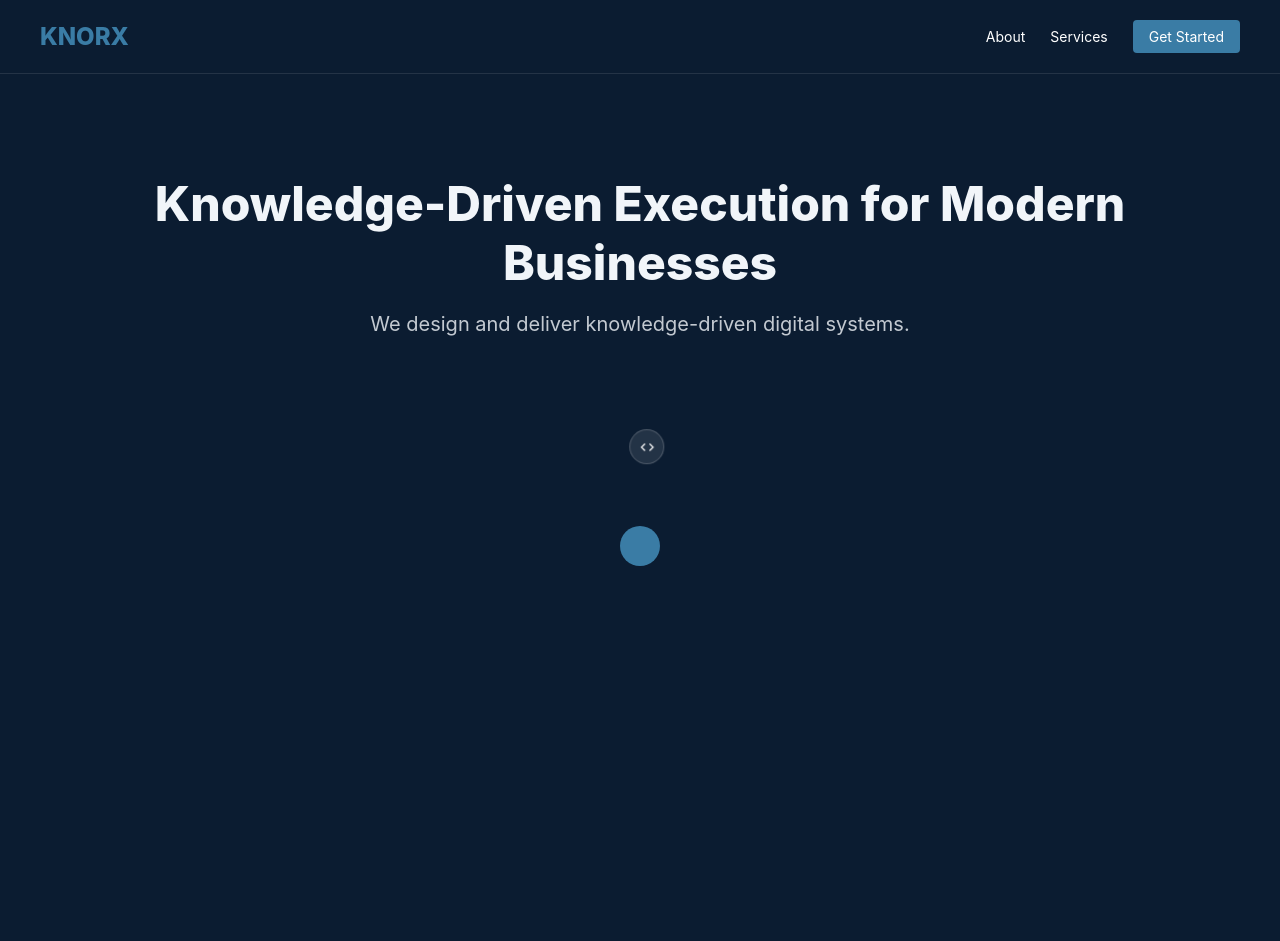
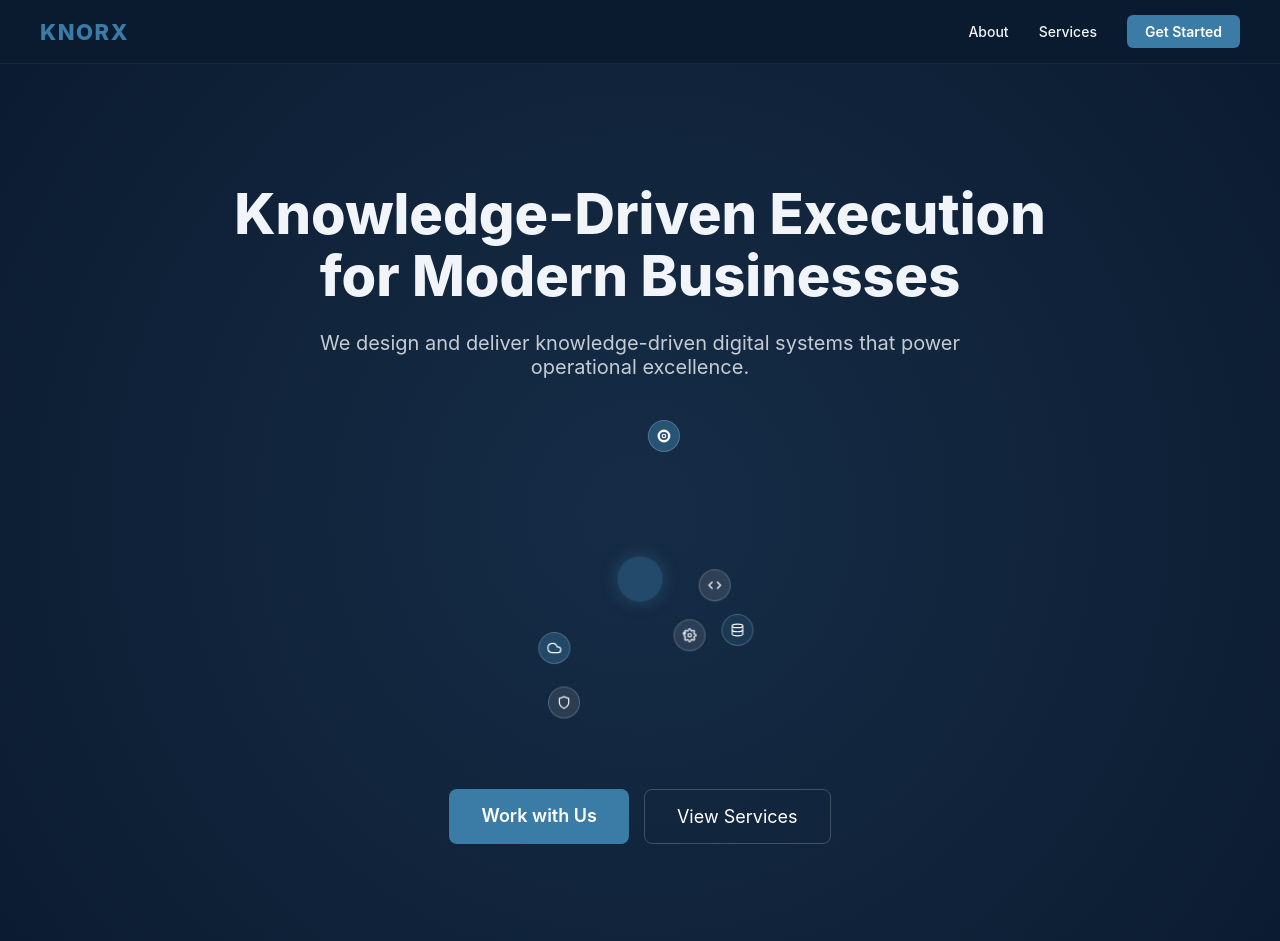
Before and after one commit to Sixtus-Ikpali/knorx-website, a Next.js app: page / in a window 1280 px wide. Shown: the top 941 px of the page. Built offline with nearby package versions, Linux system fonts and the light colour scheme.

Commit message:
Update service icons and add hover effects

```diff
--- a/app/page.tsx
+++ b/app/page.tsx
@@ -8,10 +8,19 @@ export default function Home() {
   const [success, setSuccess] = useState<boolean>(false);
   const [error, setError] = useState<string | null>(null);
   const [year, setYear] = useState<number>(2026);
+  const [isMobileMenuOpen, setIsMobileMenuOpen] = useState(false);
 
   useEffect(() => {
     setYear(new Date().getFullYear());
   }, []);
+
+  useEffect(() => {
+    if (isMobileMenuOpen) {
+      document.body.style.overflow = 'hidden';
+    } else {
+      document.body.style.overflow = 'unset';
+    }
+  }, [isMobileMenuOpen]);
 
   async function handleSubmit(e: FormEvent<HTMLFormElement>) {
     e.preventDefault();
@@ -29,7 +38,9 @@ export default function Home() {
         headers: { 'Content-Type': 'application/json' },
         body: JSON.stringify(data)
       });
+
       if (!response.ok) throw new Error('Failed to send message.');
+
       setSuccess(true);
       form.reset();
     } catch (err: any) {
@@ -42,71 +53,115 @@ export default function Home() {
   return (
     <main style={styles.main}>
       <style jsx global>{`
-        /* Original Orbit Animation */
-        @keyframes orbit {
-          from { transform: rotate(0deg) translateX(100px) rotate(0deg); }
-          to { transform: rotate(360deg) translateX(100px) rotate(-360deg); }
+        @media (max-width: 768px) {
+          .desktop-nav { display: none !important; }
+          .mobile-toggle { display: block !important; }
+        }
+        @media (min-width: 769px) {
+          .desktop-nav { display: flex !important; }
+          .mobile-toggle { display: none !important; }
         }
 
-        /* The ONLY 'new' addition: The hover lift for cards */
+        /* ORBIT ANIMATIONS */
+        @keyframes orbit-inner {
+          from { transform: rotate(0deg) translateX(75px) rotate(0deg); }
+          to   { transform: rotate(360deg) translateX(75px) rotate(-360deg); }
+        }
+        @keyframes orbit-mid {
+          from { transform: rotate(360deg) translateX(110px) rotate(-360deg); }
+          to   { transform: rotate(0deg) translateX(110px) rotate(0deg); }
+        }
+        @keyframes orbit-outer {
+          from { transform: rotate(0deg) translateX(145px) rotate(0deg); }
+          to   { transform: rotate(360deg) translateX(145px) rotate(-360deg); }
+        }
+        @keyframes pulse-glow {
+          0% { transform: scale(0.9); opacity: 0.4; box-shadow: 0 0 20px #3a7ca5; }
+          50% { transform: scale(1.1); opacity: 0.7; box-shadow: 0 0 50px #3a7ca5; }
+          100% { transform: scale(0.9); opacity: 0.4; box-shadow: 0 0 20px #3a7ca5; }
+        }
+
+        /* NEW: SERVICE CARD HOVER EFFECTS */
         .service-card {
-          transition: transform 0.3s ease, box-shadow 0.3s ease, border-color 0.3s ease !important;
+          transition: all 0.3s ease-in-out !important;
+          cursor: pointer;
         }
         .service-card:hover {
           transform: translateY(-10px);
+          background-color: rgba(255, 255, 255, 0.06) !important;
+          border-color: #3a7ca5 !important;
           box-shadow: 0 10px 30px rgba(58, 124, 165, 0.2);
-          border-color: #3a7ca5 !important;
         }
       `}</style>
 
-      {/* HEADER - RESTORED */}
+      {/* HEADER */}
       <header style={styles.header}>
         <div style={styles.nav}>
-          <span style={styles.logoText}>KNORX</span>
-          <div style={styles.navLinks}>
+          <div style={styles.logoContainer}>
+            <span style={styles.logoText}>KNORX</span>
+          </div>
+          <div className="desktop-nav" style={styles.navLinks}>
             <a href="#about" style={styles.link}>About</a>
             <a href="#services" style={styles.link}>Services</a>
             <a href="#contact" style={styles.navButton}>Get Started</a>
           </div>
+          <button className="mobile-toggle" onClick={() => setIsMobileMenuOpen(!isMobileMenuOpen)} style={styles.hamburgerButton}>
+            <svg width="24" height="24" viewBox="0 0 24 24" fill="none" stroke="currentColor" strokeWidth="2">
+              {isMobileMenuOpen ? <path d="M18 6L6 18M6 6l12 12"/> : <path d="M3 12h18M3 6h18M3 18h18"/>}
+            </svg>
+          </button>
         </div>
       </header>
 
-      {/* HERO - RESTORED TO SINGLE ORBIT */}
+      {/* MOBILE MENU */}
+      {isMobileMenuOpen && (
+        <div style={styles.mobileMenu}>
+          <a href="#about" onClick={() => setIsMobileMenuOpen(false)} style={styles.mobileLink}>About</a>
+          <a href="#services" onClick={() => setIsMobileMenuOpen(false)} style={styles.mobileLink}>Services</a>
+          <a href="#contact" onClick={() => setIsMobileMenuOpen(false)} style={styles.mobileButton}>Get Started</a>
+        </div>
+      )}
+
+      {/* HERO SECTION */}
       <section style={styles.hero}>
         <h1 style={styles.heading}>Knowledge-Driven Execution for Modern Businesses</h1>
-        <p style={styles.subtext}>We design and deliver knowledge-driven digital systems.</p>
+        <p style={styles.subtext}>We design and deliver knowledge-driven digital systems that power operational excellence.</p>
+
         <div style={styles.orbitContainer}>
           <div style={styles.centralNode}></div>
-          <div style={{...styles.orbitNode, animation: 'orbit 8s linear infinite'}}>
-            <svg width="14" height="14" viewBox="0 0 24 24" fill="none" stroke="#fff" strokeWidth="2">
-              <path d="M16 18l6-6-6-6M8 6l-6 6 6 6"/>
-            </svg>
+          <div style={{...styles.orbitNode, animation: 'orbit-inner 6s linear infinite'}}><svg width="14" height="14" viewBox="0 0 24 24" fill="none" stroke="#fff" strokeWidth="2"><path d="M16 18l6-6-6-6M8 6l-6 6 6 6"/></svg></div>
+          <div style={{...styles.orbitNode, animation: 'orbit-mid 10s linear infinite', backgroundColor: 'rgba(58, 124, 165, 0.4)'}}><svg width="14" height="14" viewBox="0 0 24 24" fill="none" stroke="#fff" strokeWidth="2"><path d="M18 10h-1.26A8 8 0 1 0 9 20h9a5 5 0 0 0 0-10z"/></svg></div>
+          <div style={{...styles.orbitNode, animation: 'orbit-mid 12s linear infinite', animationDelay: '-5s', backgroundColor: 'rgba(58, 124, 165, 0.2)'}}><svg width="14" height="14" viewBox="0 0 24 24" fill="none" stroke="#fff" strokeWidth="2"><ellipse cx="12" cy="5" rx="9" ry="3"/><path d="M21 12c0 1.66-4 3-9 3s-9-1.34-9-3"/><path d="M3 5v14c0 1.66 4 3 9 3s9-1.34 9-3V5"/></svg></div>
+          <div style={{...styles.orbitNode, animation: 'orbit-outer 18s linear infinite'}}><svg width="14" height="14" viewBox="0 0 24 24" fill="none" stroke="#fff" strokeWidth="2"><path d="M12 22s8-4 8-10V5l-8-3-8 3v7c0 6 8 10 8 10z"/></svg></div>
+          <div style={{...styles.orbitNode, animation: 'orbit-outer 22s linear infinite', animationDelay: '-11s', backgroundColor: 'rgba(58, 124, 165, 0.5)'}}><svg width="14" height="14" viewBox="0 0 24 24" fill="none" stroke="#fff" strokeWidth="2"><path d="M12 2a10 10 0 1 0 10 10A10 10 0 0 0 12 2zm0 18a8 8 0 1 1 8-8 8 8 0 0 1-8 8z"/><circle cx="12" cy="12" r="3"/></svg></div>
+          <div style={{...styles.orbitNode, animation: 'orbit-inner 8s linear infinite', animationDelay: '-3s'}}><svg width="14" height="14" viewBox="0 0 24 24" fill="none" stroke="#fff" strokeWidth="2"><circle cx="12" cy="12" r="3"/><path d="M19.4 15a1.65 1.65 0 0 0 .33 1.82l.06.06a2 2 0 0 1 0 2.83 2 2 0 0 1-2.83 0l-.06-.06a1.65 1.65 0 0 0-1.82-.33 1.65 1.65 0 0 0-1 1.51V21a2 2 0 0 1-2 2 2 2 0 0 1-2-2v-.09A1.65 1.65 0 0 0 9 19.4a1.65 1.65 0 0 0-1.82.33l-.06.06a2 2 0 0 1-2.83 0 2 2 0 0 1 0-2.83l.06-.06a1.65 1.65 0 0 0 .33-1.82 1.65 1.65 0 0 0-1.51-1V11a2 2 0 0 1-2-2 2 2 0 0 1 2-2h.09A1.65 1.65 0 0 0 4.6 9a1.65 1.65 0 0 0-.33-1.82l-.06-.06a2 2 0 0 1 0-2.83 2 2 0 0 1 2.83 0l.06.06a1.65 1.65 0 0 0 1.82.33H9a1.65 1.65 0 0 0 1-1.51V3a2 2 0 0 1 2-2 2 2 0 0 1 2 2v.09a1.65 1.65 0 0 0 1 1.51 1.65 1.65 0 0 0 1.82-.33l.06-.06a2 2 0 0 1 2.83 0 2 2 0 0 1 0 2.83l-.06.06a1.65 1.65 0 0 0-.33 1.82V9a1.65 1.65 0 0 0 1.51 1H21a2 2 0 0 1 2 2 2 2 0 0 1-2 2h-.09a1.65 1.65 0 0 0-1.51 1z"/></svg></div>
+        </div>
+
+        <div style={{ marginTop: '50px', display: 'flex', flexWrap: 'wrap', gap: '15px', justifyContent: 'center' }}>
+          <a href="#contact" style={styles.heroButton}>Work with Us</a>
+          <a href="#services" style={styles.heroSecondaryButton}>View Services</a>
+        </div>
+      </section>
+
+      {/* ABOUT SECTION */}
+      <section id="about" style={styles.aboutSection}>
+        <div style={styles.container}>
+          <h2 style={styles.sectionTitle}>About Us</h2>
+          <div style={styles.aboutContent}>
+            <p style={styles.aboutText}><strong>Knorx Technologies</strong> is a remote-first technology solutions provider. We help organizations design, automate, and optimize business operations using modern, scalable technology.</p>
+            <p style={styles.aboutText}>Our approach combines deep domain understanding with knowledge-driven execution, ensuring every solution is optimized for performance, reliability, and growth.</p>
           </div>
         </div>
       </section>
 
-      {/* ABOUT SECTION - RESTORED EXACT TEXT */}
-      <section id="about" style={styles.section}>
-        <div style={styles.container}>
-          <h2 style={styles.sectionTitle}>About Us</h2>
-          <div style={styles.aboutContent}>
-            <p style={styles.aboutText}>
-              <strong>Knorx Technologies</strong> is a remote-first technology solutions provider. We help organizations design, automate, and optimize business operations using modern, scalable technology.
-            </p>
-            <p style={styles.aboutText}>
-              Our approach combines deep domain understanding with knowledge-driven execution, ensuring every solution is optimized for performance, reliability, and growth.
-            </p>
-          </div>
-        </div>
-      </section>
-
-      {/* SERVICES SECTION - WITH RECENT ICON UPDATES */}
+      {/* SERVICES SECTION - UPDATED WITH CLASSNAME AND ICONS */}
       <section id="services" style={styles.section}>
         <div style={styles.container}>
           <h2 style={styles.sectionTitle}>Our Services</h2>
           <div style={styles.grid}>
             {services.map((s, i) => (
               <div key={i} className="service-card" style={styles.card}>
+                {/* NEW: IMAGE ICON */}
                 <div style={styles.cardImageContainer}>
                   <img src={s.image} alt={s.title} style={styles.cardImage} />
                 </div>
@@ -120,25 +175,31 @@ export default function Home() {
         </div>
       </section>
 
-      {/* CONTACT - RESTORED */}
+      {/* CONTACT SECTION */}
       <section id="contact" style={styles.section}>
         <div style={styles.container}>
-          <h2 style={styles.sectionTitle}>Contact Us</h2>
-          <form onSubmit={handleSubmit} style={styles.form}>
-            <input name="name" placeholder="Name" required style={styles.input} />
-            <input name="email" type="email" placeholder="Email" required style={styles.input} />
-            <textarea name="message" placeholder="Message" required style={styles.textarea} />
-            <button type="submit" disabled={loading} style={styles.button}>{loading ? 'Sending...' : 'Send'}</button>
-            {success && <p style={{ color: '#4ade80', marginTop: '10px' }}>✓ Message sent.</p>}
-          </form>
+          <div style={styles.contactContainer}>
+            <h2 style={styles.sectionTitle}>Start a Conversation</h2>
+            <form onSubmit={handleSubmit} style={styles.form}>
+              <input name="name" placeholder="Full Name" required style={styles.input} />
+              <input name="email" type="email" placeholder="Email" required style={styles.input} />
+              <textarea name="message" placeholder="How can we help?" required style={styles.textarea} />
+              <button type="submit" disabled={loading} style={{...styles.button, opacity: loading ? 0.7 : 1}}>
+                {loading ? 'Sending...' : 'Send Message'}
+              </button>
+              {success && <p style={{ color: '#4ade80', marginTop: '10px' }}>✓ Message sent successfully.</p>}
+              {error && <p style={{ color: '#f87171', marginTop: '10px' }}>{error}</p>}
+            </form>
+          </div>
         </div>
       </section>
 
-      <footer style={styles.footer}>© {year} KNORX Technologies.</footer>
+      <footer style={styles.footer}>© {year} KNORX Technologies. All rights reserved.</footer>
     </main>
   );
 }
 
+// UPDATED SERVICES WITH IMAGE PATHS
 const services = [
   { title: 'Digital Platforms', image: '/digital-platforms.jpg', items: ['Corporate websites', 'Enterprise platforms', 'E-commerce systems'] },
   { title: 'Application Engineering', image: '/application-engineering.jpg', items: ['Custom web & mobile apps', 'Automation tools', 'SaaS development'] },
@@ -148,34 +209,46 @@ const services = [
 ];
 
 const styles: { [key: string]: React.CSSProperties } = {
-  main: { fontFamily: 'Inter, sans-serif', backgroundColor: '#0b1c31', color: '#f1f5f9', minHeight: '100vh' },
-  header: { padding: '20px', borderBottom: '1px solid rgba(255,255,255,0.1)', position: 'sticky', top: 0, backgroundColor: '#0b1c31', zIndex: 10 },
+  main: { fontFamily: 'Inter, system-ui, sans-serif', backgroundColor: '#0b1c31', color: '#f1f5f9', minHeight: '100vh', scrollBehavior: 'smooth' },
+  header: { padding: '15px 20px', borderBottom: '1px solid rgba(255,255,255,0.05)', position: 'sticky', top: 0, backgroundColor: 'rgba(11, 28, 49, 0.95)', backdropFilter: 'blur(10px)', zIndex: 100 },
   nav: { display: 'flex', justifyContent: 'space-between', alignItems: 'center', maxWidth: '1200px', margin: '0 auto' },
-  logoText: { color: '#3a7ca5', fontWeight: 800, fontSize: '24px' },
-  navLinks: { display: 'flex', gap: '25px', alignItems: 'center' },
-  link: { color: '#fff', textDecoration: 'none', fontSize: '14px' },
-  navButton: { backgroundColor: '#3a7ca5', color: '#fff', padding: '8px 16px', borderRadius: '4px', textDecoration: 'none', fontSize: '14px' },
-  hero: { padding: '100px 20px', textAlign: 'center' },
-  heading: { fontSize: '48px', fontWeight: 800, marginBottom: '20px' },
-  subtext: { fontSize: '20px', opacity: 0.8, maxWidth: '700px', margin: '0 auto' },
-  orbitContainer: { position: 'relative', width: '300px', height: '300px', margin: '60px auto', display: 'flex', justifyContent: 'center', alignItems: 'center' },
-  centralNode: { width: '40px', height: '40px', backgroundColor: '#3a7ca5', borderRadius: '50%' },
-  orbitNode: { position: 'absolute', width: '35px', height: '35px', backgroundColor: 'rgba(255,255,255,0.1)', borderRadius: '50%', display: 'flex', justifyContent: 'center', alignItems: 'center', border: '1px solid rgba(255,255,255,0.2)' },
-  section: { padding: '80px 20px' },
+  logoContainer: { display: 'flex', alignItems: 'center' },
+  logoText: { color: '#3a7ca5', fontWeight: 800, fontSize: '22px', letterSpacing: '1.5px' },
+  navLinks: { gap: '30px', alignItems: 'center' },
+  hamburgerButton: { background: 'none', border: 'none', color: '#f1f5f9', cursor: 'pointer' },
+  mobileMenu: { position: 'fixed', inset: '70px 0 0 0', backgroundColor: '#0b1c31', zIndex: 99, display: 'flex', flexDirection: 'column', alignItems: 'center', gap: '30px', paddingTop: '60px' },
+  mobileLink: { fontSize: '20px', color: '#f1f5f9', textDecoration: 'none' },
+  mobileButton: { backgroundColor: '#3a7ca5', color: '#fff', padding: '16px 40px', borderRadius: '8px', textDecoration: 'none' },
+  link: { color: '#f1f5f9', textDecoration: 'none', fontSize: '14px', fontWeight: 500 },
+  navButton: { backgroundColor: '#3a7ca5', color: '#fff', padding: '8px 18px', borderRadius: '6px', textDecoration: 'none', fontSize: '14px', fontWeight: 600 },
+  hero: { padding: '120px 20px', textAlign: 'center', background: 'radial-gradient(circle at 50% 50%, #162c46 0%, #0b1c31 100%)', display: 'flex', flexDirection: 'column', alignItems: 'center' },
+  heading: { fontSize: 'clamp(32px, 6vw, 56px)', fontWeight: 800, maxWidth: '900px', lineHeight: 1.1 },
+  subtext: { marginTop: '24px', fontSize: 'clamp(16px, 4vw, 20px)', opacity: 0.8, maxWidth: '700px' },
+  orbitContainer: { position: 'relative', width: '320px', height: '320px', display: 'flex', justifyContent: 'center', alignItems: 'center', marginTop: '40px' },
+  centralNode: { width: '50px', height: '50px', backgroundColor: '#3a7ca5', borderRadius: '50%', zIndex: 10, animation: 'pulse-glow 3s infinite ease-in-out' },
+  orbitNode: { position: 'absolute', width: '32px', height: '32px', backgroundColor: 'rgba(255,255,255,0.1)', borderRadius: '50%', display: 'flex', justifyContent: 'center', alignItems: 'center', border: '1px solid rgba(255,255,255,0.2)', zIndex: 5 },
+  heroButton: { backgroundColor: '#3a7ca5', color: '#fff', padding: '16px 32px', borderRadius: '8px', textDecoration: 'none', fontWeight: 600, fontSize: '18px' },
+  heroSecondaryButton: { border: '1px solid rgba(255,255,255,0.2)', color: '#fff', padding: '16px 32px', borderRadius: '8px', textDecoration: 'none', fontSize: '18px' },
   container: { maxWidth: '1200px', margin: '0 auto' },
-  sectionTitle: { fontSize: '32px', color: '#3a7ca5', marginBottom: '40px', fontWeight: 700 },
-  aboutContent: { maxWidth: '800px', lineHeight: '1.8' },
-  aboutText: { marginBottom: '20px', fontSize: '18px' },
-  grid: { display: 'grid', gridTemplateColumns: 'repeat(auto-fit, minmax(300px, 1fr))', gap: '30px' },
-  card: { padding: '30px', backgroundColor: 'rgba(255,255,255,0.03)', borderRadius: '16px', border: '1px solid rgba(255,255,255,0.05)' },
-  cardImageContainer: { marginBottom: '20px', textAlign: 'center' },
-  cardImage: { maxWidth: '100%', height: '160px', objectFit: 'contain' },
-  cardTitle: { marginBottom: '15px' },
-  list: { listStyle: 'none', padding: 0, opacity: 0.7 },
-  listItem: { marginBottom: '8px', fontSize: '14px' },
-  form: { display: 'flex', flexDirection: 'column', gap: '15px', maxWidth: '500px' },
-  input: { padding: '14px', borderRadius: '8px', border: '1px solid rgba(255,255,255,0.1)', backgroundColor: 'rgba(255,255,255,0.05)', color: '#fff' },
-  textarea: { padding: '14px', borderRadius: '8px', border: '1px solid rgba(255,255,255,0.1)', backgroundColor: 'rgba(255,255,255,0.05)', color: '#fff', minHeight: '120px' },
-  button: { backgroundColor: '#3a7ca5', color: '#fff', padding: '16px', border: 'none', borderRadius: '8px', cursor: 'pointer' },
-  footer: { padding: '60px 20px', textAlign: 'center', opacity: 0.5, borderTop: '1px solid rgba(255,255,255,0.05)' }
+  section: { padding: '100px 20px' },
+  aboutSection: { padding: '100px 20px', backgroundColor: 'rgba(255,255,255,0.02)' },
+  aboutContent: { maxWidth: '800px', lineHeight: '1.8', fontSize: '18px' },
+  aboutText: { marginBottom: '20px' },
+  sectionTitle: { fontSize: '32px', marginBottom: '40px', color: '#3a7ca5', fontWeight: 700 },
+  grid: { display: 'grid', gridTemplateColumns: 'repeat(auto-fit, minmax(280px, 1fr))', gap: '30px' },
+  card: { padding: '24px', backgroundColor: 'rgba(255,255,255,0.03)', borderRadius: '12px', border: '1px solid rgba(255,255,255,0.05)', display: 'flex', flexDirection: 'column' },
+
+  // NEW: IMAGE STYLES
+  cardImageContainer: { marginBottom: '20px', textAlign: 'center', backgroundColor: 'rgba(255,255,255,0.02)', borderRadius: '8px', padding: '10px' },
+  cardImage: { maxWidth: '100%', height: '140px', objectFit: 'contain' },
+
+  cardTitle: { color: '#f1f5f9', marginBottom: '20px', fontWeight: 700 },
+  list: { listStyleType: 'none', padding: 0, opacity: 0.8, fontSize: '14px' },
+  listItem: { marginBottom: '10px' },
+  contactContainer: { maxWidth: '600px' },
+  form: { display: 'flex', flexDirection: 'column', gap: '16px' },
+  input: { padding: '14px', borderRadius: '8px', border: '1px solid rgba(255,255,255,0.1)', backgroundColor: 'rgba(255,255,255,0.05)', color: '#fff', outline: 'none' },
+  textarea: { padding: '14px', borderRadius: '8px', border: '1px solid rgba(255,255,255,0.1)', backgroundColor: 'rgba(255,255,255,0.05)', color: '#fff', minHeight: '150px', outline: 'none', fontFamily: 'inherit' },
+  button: { backgroundColor: '#3a7ca5', padding: '16px', borderRadius: '8px', border: 'none', color: '#ffffff', fontWeight: 600, cursor: 'pointer' },
+  footer: { padding: '60px 20px', textAlign: 'center', opacity: 0.5, borderTop: '1px solid rgba(255,255,255,0.05)', fontSize: '14px' }
 };
```
